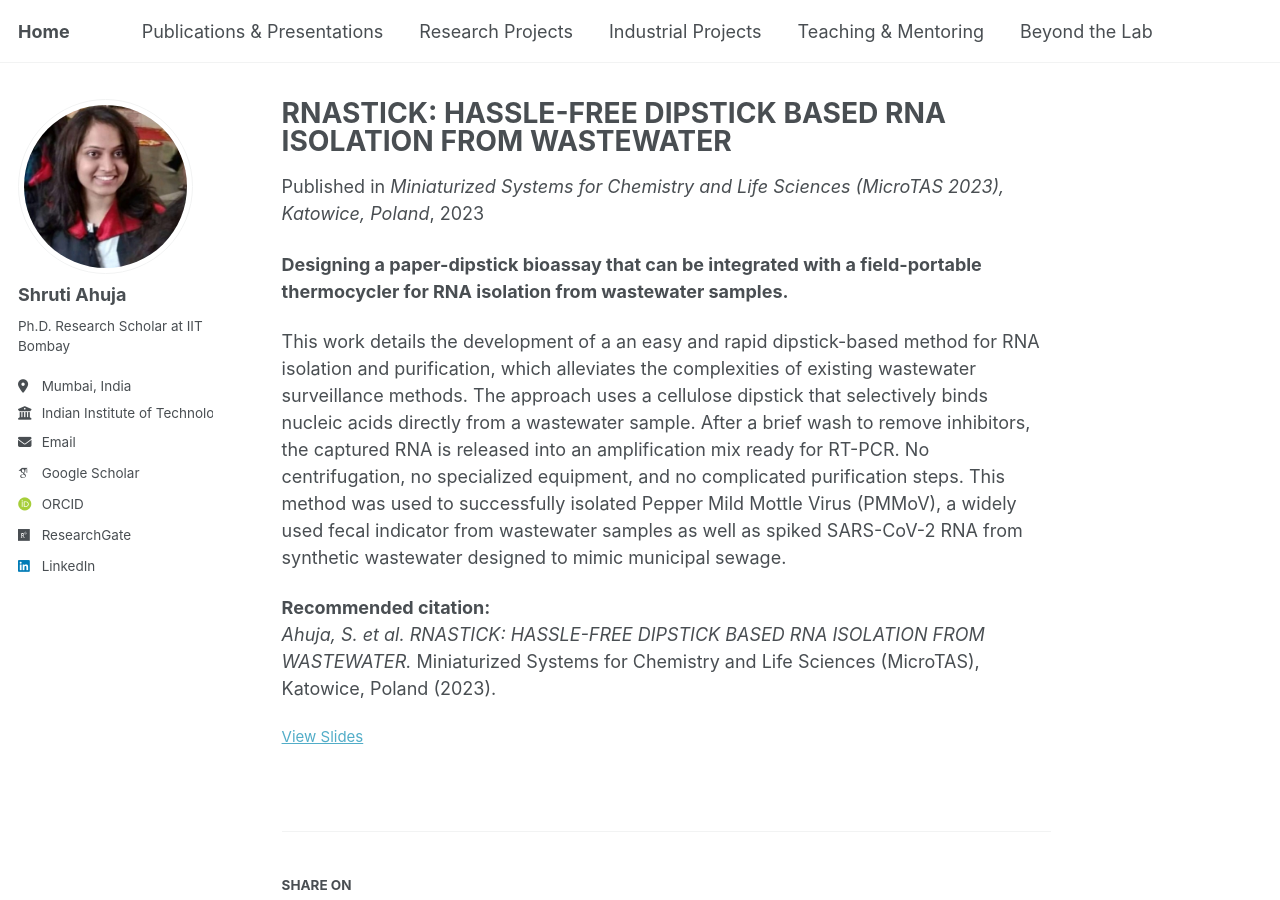
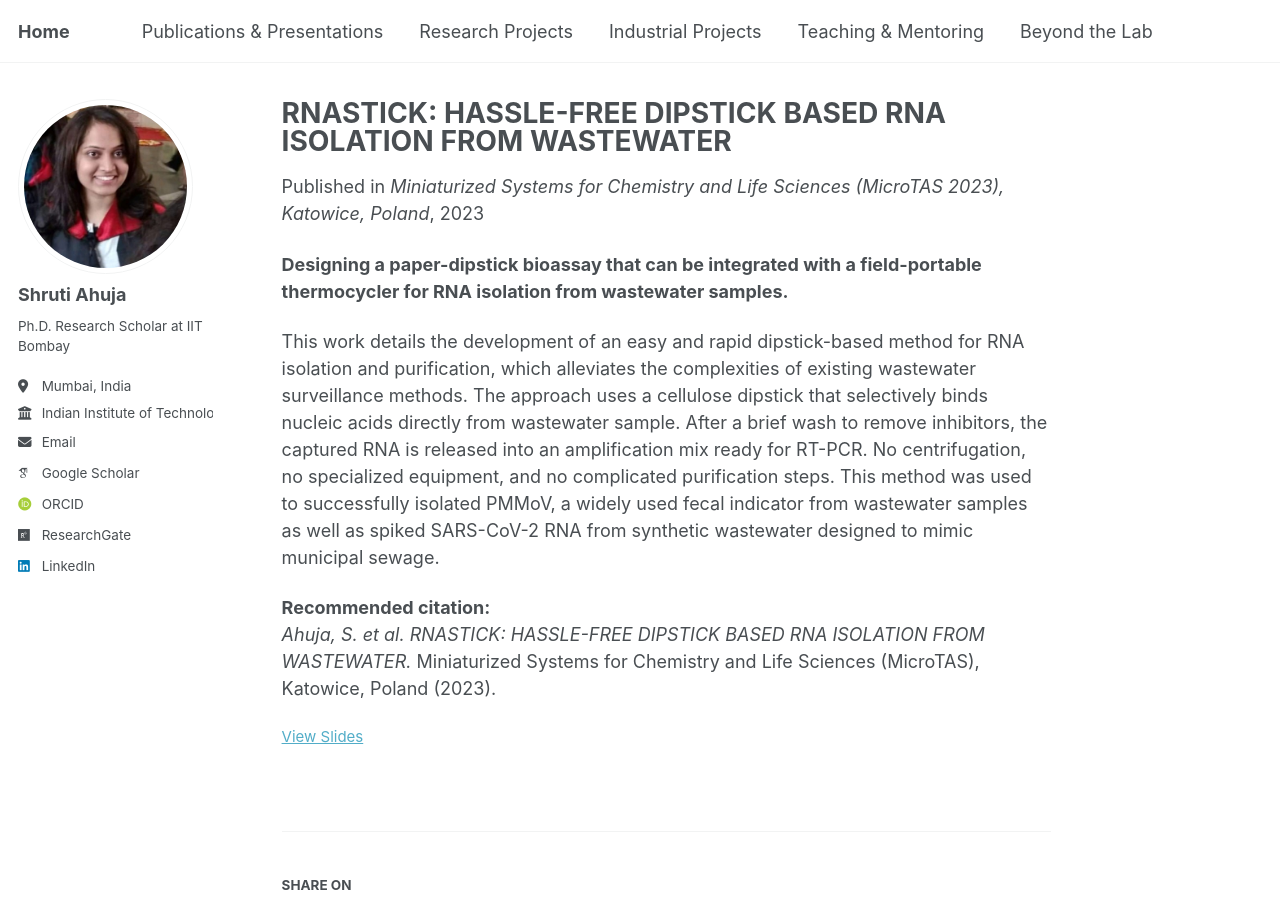
Before and after one commit to shrutiahuja/shrutiahuja.github.io, a Jekyll site: the page built from _publications/2023-10-15-poland.md, in a window 1280 px wide and 900 px high. Built offline with Jekyll 4.4.1, drawn with Linux system fonts in a browser that asks for light colours; some web fonts are replaced; a script that is not in the unit is left out.

Commit message:
Update 2023-10-15-poland.md

```diff
--- a/_publications/2023-10-15-poland.md
+++ b/_publications/2023-10-15-poland.md
@@ -11,7 +11,7 @@ slidesurl: "/assets/pdf/poland.pdf"
 ---
 **Designing a paper-dipstick bioassay that can be integrated with a field-portable thermocycler for RNA isolation from wastewater samples.**
 
-This work details the development of a an easy and rapid dipstick-based method for RNA isolation and purification, which alleviates the complexities of existing wastewater surveillance methods. The approach uses a cellulose dipstick that selectively binds nucleic acids directly from a wastewater sample. After a brief wash to remove inhibitors, the captured RNA is released into an amplification mix ready for RT-PCR. No centrifugation, no specialized equipment, and no complicated purification steps. This method was used to successfully isolated Pepper Mild Mottle Virus (PMMoV), a widely used fecal indicator from wastewater samples as well as spiked SARS-CoV-2 RNA from synthetic wastewater designed to mimic municipal sewage.
+This work details the development of an easy and rapid dipstick-based method for RNA isolation and purification, which alleviates the complexities of existing wastewater surveillance methods. The approach uses a cellulose dipstick that selectively binds nucleic acids directly from wastewater sample. After a brief wash to remove inhibitors, the captured RNA is released into an amplification mix ready for RT-PCR. No centrifugation, no specialized equipment, and no complicated purification steps. This method was used to successfully isolated PMMoV, a widely used fecal indicator from wastewater samples as well as spiked SARS-CoV-2 RNA from synthetic wastewater designed to mimic municipal sewage.
 
 
 **Recommended citation:**
```
Also changed, not shown: other parts of _publications/2023-10-15-poland.md (+1 -1 lines).
